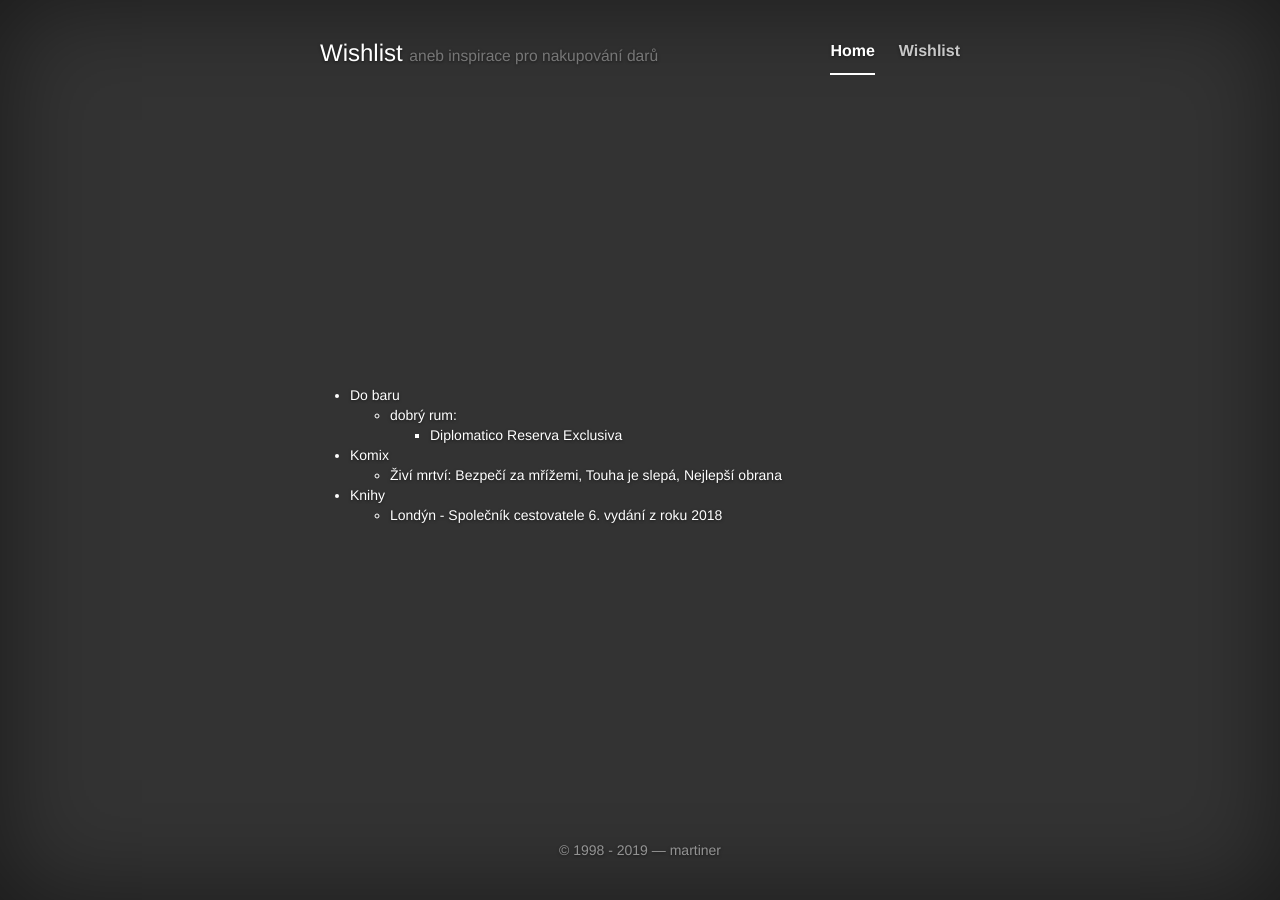
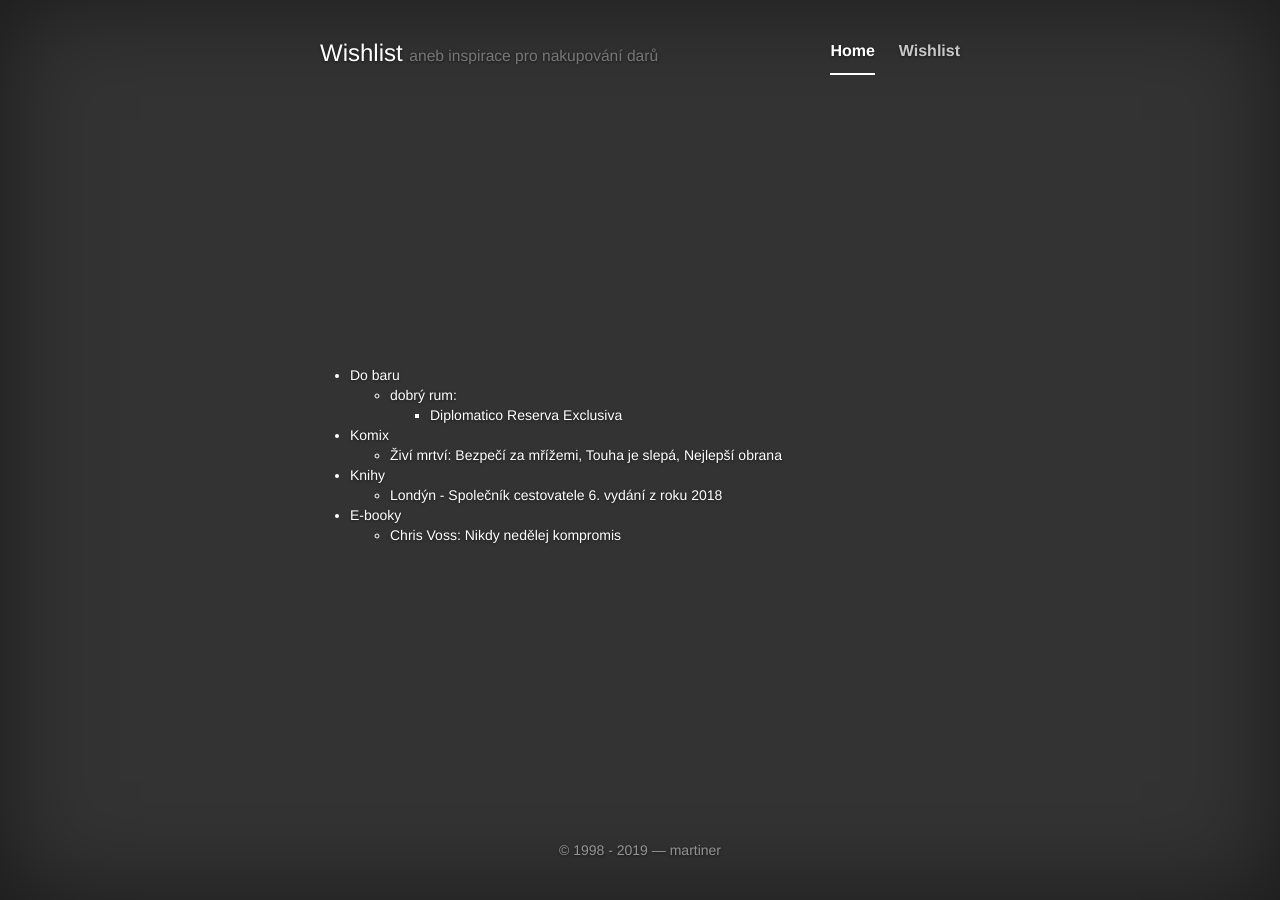
Before and after one commit to martiner/martiner.github.com, a Jekyll site: the page built from wishlist.html, in a window 1280 px wide. Built offline with Jekyll 4.4.1, drawn with Linux system fonts in a browser that asks for light colours; nearby versions of some CDN libraries.

Commit message:
chg: ebooky

```diff
--- a/wishlist.html
+++ b/wishlist.html
@@ -27,9 +27,10 @@ redirect_from: /wishlist/
 	6. vydání z roku 2018</li>
 	</ul></li>
 
-<!--<li>E-booky<ul>
-	<li><a href="http://amzn.com/w/F3YFWLIZYCWX">Amazon wishlist</a></li>
-	</ul></li>-->
+<li>E-booky<ul>
+	<li><a href="https://www.melvil.cz/kniha-nikdy-nedelej-kompromis/">Chris Voss: Nikdy nedělej kompromis</a></li>
+	<!--	<li><a href="http://amzn.com/w/F3YFWLIZYCWX">Amazon wishlist</a></li>-->
+        </ul></li>
 
 <!--<li>Oblečení<ul>
 	<li><a href="http://www.betabrand.com/executive-pinstripe-hoodie.html">mikina Pinstripe Executive (šedá)</a></li>
```
